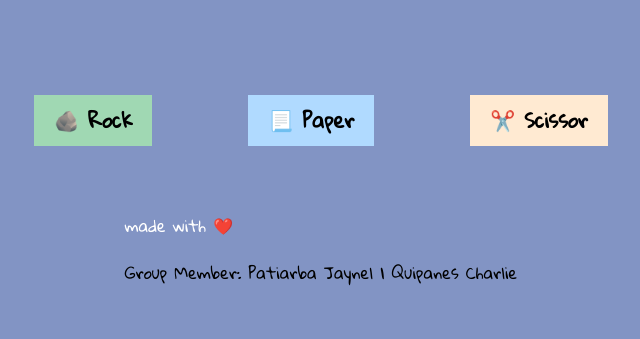
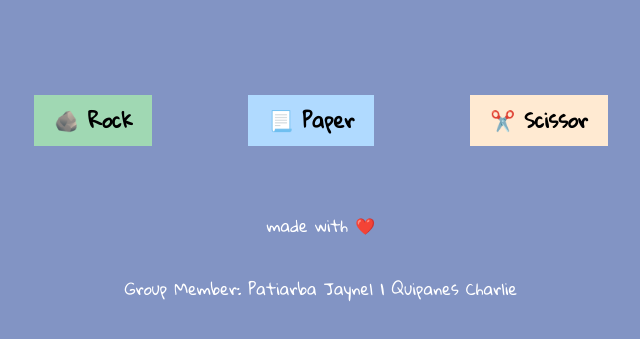
Before and after one commit to popoyPOY/Rock-Paper-Scissor-Activity, a plain HTML site: page index.html in a window 1280 px wide. Shown: the part 315-654 px from the top of the page, without its empty margins (319-959 px from the left). Drawn offline with Linux system fonts and the light colour scheme.

Commit message:
Adding member name

```diff
--- a/index.html
+++ b/index.html
@@ -33,8 +33,8 @@
 
           <div>
                <p style="color: #ffff;">made with ❤️</p>
-               <p>Group Member: Patiarba Jaynel | Quipanes Charlie</p>
           </div>
+          <p style="color: #ffff;">Group Member: Patiarba Jaynel | Quipanes Charlie</p>
      </div>
 
 
```
